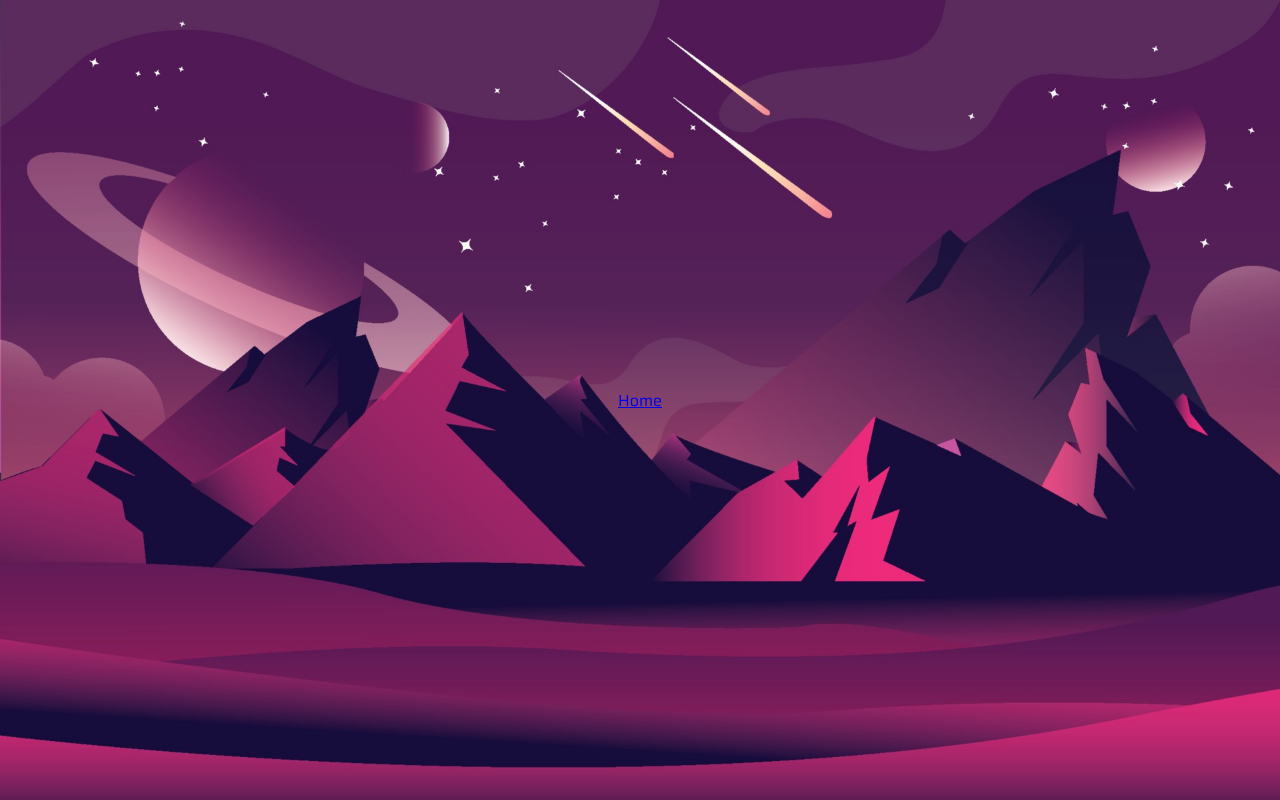
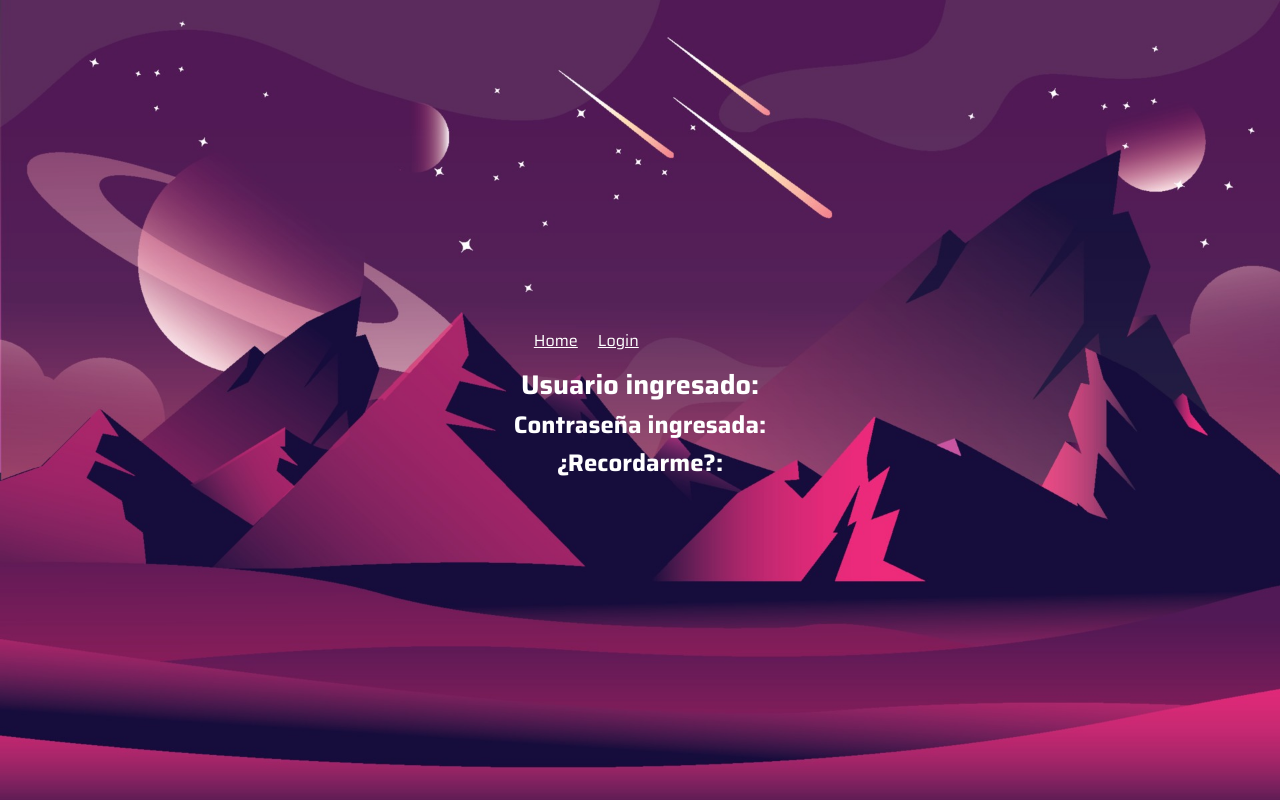
Before and after one commit to unknowncode44/vue-Login, a Vue app: page / in a window 1280 px wide. Built offline with nearby package versions, Linux system fonts and the light colour scheme.

Commit message:
arreglo en home - muestra datos de user ingresado

```diff
--- a/src/App.vue
+++ b/src/App.vue
@@ -1,12 +1,13 @@
 <script setup lang="ts">
-import { RouterLink, RouterView } from 'vue-router'
+import { RouterLink,  RouterView } from 'vue-router'
 </script>
 
 <template>
   <header>
     <div class="wrapper">
-      <nav>
-        <RouterLink to="/">Home</RouterLink>
+      <nav class="navbar">
+        <RouterLink id="route"  to="/">Home</RouterLink>
+        <RouterLink id="route" to="/login">Login</RouterLink>
       </nav>
     </div>
   </header>
@@ -14,5 +15,13 @@ import { RouterLink, RouterView } from 'vue-router'
 </template>
 
 <style scoped>
+.navbar{
+  padding: 10px;
+}
+
+#route{
+  color: white;
+  margin: 10px
+}
 
 </style>
--- a/src/router/index.ts
+++ b/src/router/index.ts
@@ -12,7 +12,7 @@ const router = createRouter({
     },
     {
       path: '/login',
-      name: 'LoginPage',
+      name: 'Login',
       component: LoginPage
     },
   ]
--- a/src/views/HomeView.vue
+++ b/src/views/HomeView.vue
@@ -1,6 +1,32 @@
 <script setup lang="ts">
+import { useUserStore } from '@/stores/userStore';
 
+// computed permite crear props reactivas basadas en otras variables
+import { computed } from 'vue';
+// Instanciamos store para acceder a su state
+const userStore = useUserStore();
+// Definimos const computada para que se actualice cuando cambie la info del estado
+const userInfo = computed(() => userStore.userInfo);
 </script>
 
 <template>
+    <h1 class="title">Usuario ingresado: {{ userInfo.user }}</h1>
+    <h3 class="subtitle">
+        Contraseña ingresada: {{ userInfo.password }} <br>
+        ¿Recordarme?: {{ userInfo.remember }}
+    </h3>
 </template>
+
+<style scoped>
+.title{
+    font-size: 27px;
+    text-align: center;
+    color: white;
+}
+
+.subtitle{
+    font-size: 24px;
+    text-align: center;
+    color: white;
+}
+</style>
--- a/src/views/LoginPage.vue
+++ b/src/views/LoginPage.vue
@@ -1,56 +1,11 @@
 <script setup lang="ts">
 import LoginForm from '@/components/LoginForm.vue';
-import { useUserStore } from '@/stores/userStore';
-// computed permite crear props reactivas basadas en otras variables
-import { computed } from 'vue';
-
-// Instanciamos store para acceder a su state
-const userStore = useUserStore();
-// Definimos const computada para que se actualice cuando cambie la info del estado
-const userInfo = computed(() => userStore.userInfo);
-console.log(userStore.userInfo)
 </script>
-
 
 <template>
   <LoginForm />
-  <table>
-    <thead>
-      <tr>
-        <th>Usuario </th>
-        <th>Password </th>
-        <th>Remember </th>
-      </tr>
-    </thead>
-    <tbody>
-      <tr>
-        <td>{{ userInfo.user }}</td>
-        <td>{{ userInfo.password }}</td>
-        <td>{{ userInfo.remember }}</td>
-      </tr>
-    </tbody>
-    F
-  </table>
 </template>
 
 <style scoped>
-table {
-  width: 90%;
-  margin-top: 15px;
-  margin-right: auto;
-  margin-left: auto;
-  border: 0.5px solid;
-  border-color: gray;
-  border-spacing: 0;
-}
 
-thead {
-  background: #aa0486;
-  height: 50px;
-  color: #fff;
-}
-
-td {
-  color: white !important;
-}
 </style>
```
